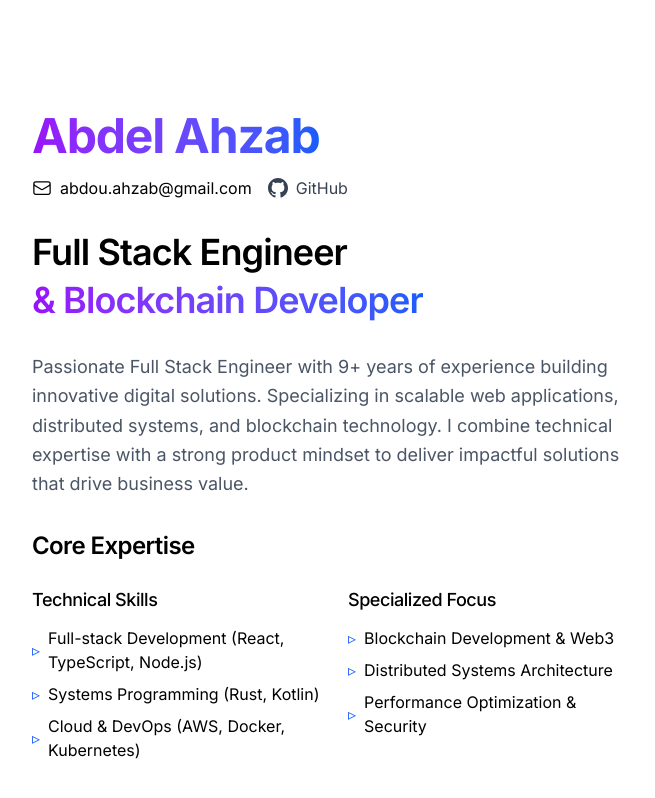
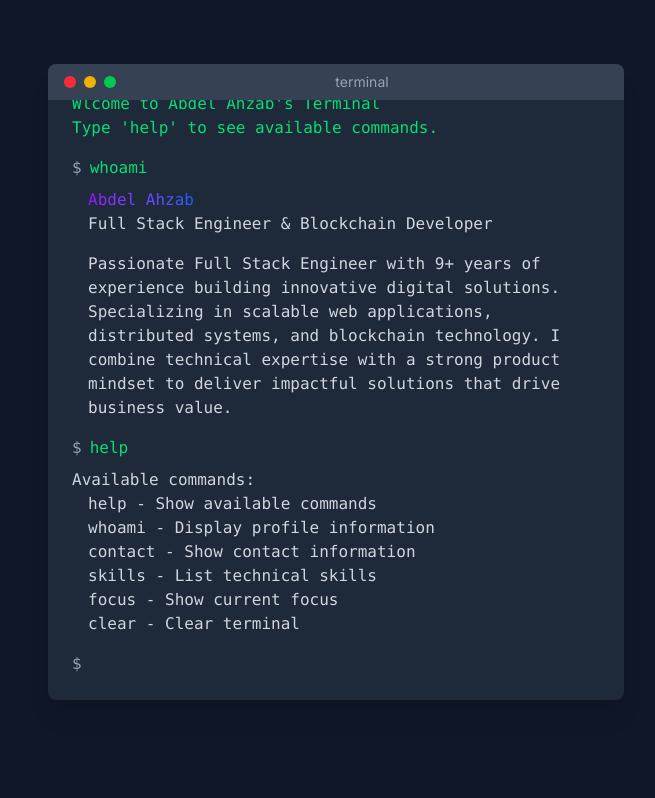
Before and after one commit to ahzab/codefolio, a Next.js app: page / in a window 1280 px wide. Shown: the top 798 px of the page, without its empty margins (304-959 px from the left). Built offline with nearby package versions, Linux system fonts and the light colour scheme.

Commit message:
Use terminal style

```diff
--- a/app/global.css
+++ b/app/global.css
@@ -53,7 +53,6 @@ html {
 /* Base styles */
 body {
   color: rgb(var(--foreground-rgb));
-  background: rgb(var(--background-rgb));
   font-family: var(--font-sans);
   -webkit-font-smoothing: antialiased;
   -moz-osx-font-smoothing: grayscale;
--- a/app/layout.tsx
+++ b/app/layout.tsx
@@ -64,13 +64,15 @@ export default function RootLayout({
   return (
     <html
       lang="en"
-      className={`${inter.variable} text-black bg-white dark:text-white dark:bg-black`}
+      className={`${inter.variable} text-black bg-gray-900 dark:text-white h-full`}
     >
-      <body className="font-sans antialiased max-w-2xl mx-4 mt-8 lg:mx-auto min-h-screen flex flex-col">
-        <main className="flex-1 flex flex-col px-2 md:px-0">
-          {children}
-        </main>
-        <Footer />
+      <body className="font-sans antialiased min-h-screen flex flex-col">
+        <div className="flex-1 flex flex-col">
+          <main className="flex-1 max-w-2xl w-full mx-auto px-4 mt-8">
+            {children}
+          </main>
+            <Footer />
+        </div>
         <Analytics />
         <SpeedInsights />
       </body>
--- a/app/page.tsx
+++ b/app/page.tsx
@@ -1,6 +1,6 @@
 'use client'
 
-import { motion } from 'framer-motion'
+import { useState, useEffect, useRef } from 'react'
 import { ContactLink } from "./components/ContactLink"
 import { GradientText } from "./components/GradientText"
 import { EmailIcon } from "./components/icons/EmailIcon"
@@ -8,196 +8,252 @@ import { GithubIcon } from "./components/icons/GithubIcon"
 import { SkillsList } from "./components/SkillsList"
 import { technicalSkills, specializedSkills } from "./constants"
 
-// Animation variants
-const containerVariants = {
-  hidden: { opacity: 0 },
-  visible: {
-    opacity: 1,
-    transition: {
-      staggerChildren: 0.2,
-      delayChildren: 0.3,
-    },
-  },
-}
+// Internal Components
+const TerminalHeader = () => (
+  <div className="bg-gray-700 px-4 py-2 flex items-center">
+    <div className="flex space-x-2">
+      <div className="w-3 h-3 bg-red-500 rounded-full"></div>
+      <div className="w-3 h-3 bg-yellow-500 rounded-full"></div>
+      <div className="w-3 h-3 bg-green-500 rounded-full"></div>
+    </div>
+    <div className="mx-auto text-gray-400 text-sm">terminal</div>
+  </div>
+)
 
-const itemVariants = {
-  hidden: { y: 20, opacity: 0 },
-  visible: {
-    y: 0,
-    opacity: 1,
-    transition: {
-      duration: 0.5,
-      ease: "easeOut",
-    },
-  },
-}
+const CommandInput = ({
+  currentCommand,
+  onCommandChange,
+  onSubmit
+}: {
+  currentCommand: string;
+  onCommandChange: (value: string) => void;
+  onSubmit: (e: React.FormEvent) => void;
+}) => (
+  <form onSubmit={onSubmit} className="flex">
+    <span className="text-gray-400">$ </span>
+    <input
+      type="text"
+      value={currentCommand}
+      onChange={(e) => onCommandChange(e.target.value)}
+      className="flex-1 ml-2 bg-transparent outline-none  border-none text-green-400 "
+      autoFocus
+    />
+  </form>
+)
 
-const slideVariants = {
-  hidden: { x: -50, opacity: 0 },
-  visible: {
-    x: 0,
-    opacity: 1,
-    transition: {
-      duration: 0.6,
-      ease: "easeOut",
-    },
-  },
-}
-
-const fadeInVariants = {
-  hidden: { opacity: 0, scale: 0.95 },
-  visible: {
-    opacity: 1,
-    scale: 1,
-    transition: {
-      duration: 0.5,
-      ease: "easeOut",
-    },
-  },
-}
+const CommandHistory = ({
+  history
+}: {
+  history: Array<{ command: string; response: React.ReactNode }>
+}) => (
+  <div className="space-y-4">
+    {history.map((item, index) => (
+      <div key={index} className="mb-4">
+        <div className="flex">
+          <span className="text-gray-400">$ </span>
+          <span className="ml-2">{item.command}</span>
+        </div>
+        {item.response && (
+          <div className="mt-2">{item.response}</div>
+        )}
+      </div>
+    ))}
+  </div>
+)
 
 export default function Page() {
-  return (
-    <motion.section
-      className="flex items-center py-20"
-      initial="hidden"
-      animate="visible"
-      variants={containerVariants}
-    >
-      <div className="px-4 sm:px-6 lg:px-8 max-w-6xl mx-auto">
-        {/* Header */}
-        <motion.h1
-          className="text-4xl sm:text-5xl font-bold mb-4 tracking-tight"
-          variants={itemVariants}
-        >
+  const [commandHistory, setCommandHistory] = useState<Array<{ command: string; response: React.ReactNode }>>([])
+  const [currentCommand, setCurrentCommand] = useState('')
+  const [welcomeText, setWelcomeText] = useState('')
+  const [welcomeComplete, setWelcomeComplete] = useState(false)
+  const containerRef = useRef<HTMLDivElement>(null)
+
+
+  const commands = {
+    help: {
+      description: 'Show available commands',
+      execute: () => (
+        <div className="text-gray-300">
+          Available commands:
+          <ul className="ml-4">
+            <li>help - Show available commands</li>
+            <li>whoami - Display profile information</li>
+            <li>contact - Show contact information</li>
+            <li>skills - List technical skills</li>
+            <li>focus - Show current focus</li>
+            <li>clear - Clear terminal</li>
+          </ul>
+        </div>
+      )
+    },
+    whoami: {
+      description: 'Display profile information',
+      execute: () => (
+        <div className="ml-4">
+          <div className="mb-2">
             <GradientText>Abdel Ahzab</GradientText>
-        </motion.h1>
-
-        {/* Contact Links */}
-        <motion.div
-          className="flex flex-wrap items-center gap-4 mb-8"
-          variants={itemVariants}
-        >
-          <motion.div
-            whileHover={{ scale: 1.05 }}
-            whileTap={{ scale: 0.95 }}
-          >
+            <div className="text-gray-300">Full Stack Engineer & Blockchain Developer</div>
+          </div>
+          <div className="text-gray-300 mt-4">
+            Passionate Full Stack Engineer with 9+ years of experience building innovative
+            digital solutions. Specializing in scalable web applications, distributed systems,
+            and blockchain technology. I combine technical expertise with a strong product mindset
+            to deliver impactful solutions that drive business value.
+          </div>
+        </div>
+      )
+    },
+    contact: {
+      description: 'Show contact information',
+      execute: () => (
+        <div className="ml-4 flex space-x-4">
           <ContactLink
             href="mailto:abdou.ahzab@gmail.com"
             icon={<EmailIcon />}
             text="abdou.ahzab@gmail.com"
-              aria-label="Email Abdel Ahzab"
+            className="text-blue-400 hover:text-blue-300"
           />
-          </motion.div>
-          <motion.div
-            whileHover={{ scale: 1.05 }}
-            whileTap={{ scale: 0.95 }}
-          >
           <ContactLink
             href="https://github.com/ahzab"
             icon={<GithubIcon />}
             text="GitHub"
-              className="text-gray-700 hover:text-gray-900 dark:text-gray-300 dark:hover:text-white transition-colors"
-              aria-label="Visit GitHub profile"
+            className="text-blue-400 hover:text-blue-300"
           />
-          </motion.div>
-        </motion.div>
-
-        {/* Role */}
-        <motion.div
-          className="text-xl md:text-4xl font-semibold mb-8 tracking-tight"
-          variants={slideVariants}
-        >
-          <motion.p
-            className="mb-2 dark:text-gray-100"
-            variants={itemVariants}
-          >
-            Full Stack Engineer
-          </motion.p>
-          <motion.div variants={itemVariants}>
-            <GradientText>&amp; Blockchain Developer</GradientText>
-          </motion.div>
-        </motion.div>
-
-        {/* Content */}
-        <motion.div
-          className="space-y-8"
-          variants={containerVariants}
-        >
-          {/* Bio */}
-          <motion.p
-            className="text-lg max-w-3xl leading-relaxed text-gray-600 dark:text-gray-300"
-            variants={fadeInVariants}
-          >
-            Passionate Full Stack Engineer with 9+ years of experience building innovative
-            digital solutions. Specializing in scalable web applications, distributed systems,
-            and blockchain technology. I combine technical expertise with a strong product mindset
-            to deliver impactful solutions that drive business value.
-          </motion.p>
-
-          {/* Expertise */}
-          <motion.div
-            className="max-w-3xl"
-            variants={containerVariants}
-          >
-            <motion.h2
-              className="text-2xl font-semibold mb-6 tracking-tight dark:text-gray-100"
-              variants={itemVariants}
-            >
-              Core Expertise
-            </motion.h2>
-            <motion.div
-              className="grid grid-cols-1 md:grid-cols-2 gap-6"
-              variants={containerVariants}
-            >
-              <motion.div
-                variants={slideVariants}
-                whileHover={{ scale: 1.02 }}
-                transition={{ duration: 0.2 }}
-              >
+        </div>
+      )
+    },
+    skills: {
+      description: 'List technical skills',
+      execute: () => (
+        <div className="ml-4 grid grid-cols-1 md:grid-cols-2 gap-6">
           <SkillsList
             title="Technical Skills"
             skills={technicalSkills}
-                  className="dark:text-gray-300"
+            className="text-gray-300"
           />
-              </motion.div>
-              <motion.div
-                variants={slideVariants}
-                whileHover={{ scale: 1.02 }}
-                transition={{ duration: 0.2 }}
-              >
           <SkillsList
             title="Specialized Focus"
             skills={specializedSkills}
-                  className="dark:text-gray-300"
+            className="text-gray-300"
           />
-              </motion.div>
-            </motion.div>
-          </motion.div>
-
-          {/* Current Focus */}
-          <motion.div
-            className="space-y-4"
-            variants={containerVariants}
-          >
-            <motion.h2
-              className="text-2xl font-semibold tracking-tight dark:text-gray-100"
-              variants={itemVariants}
-            >
-              Current Focus
-            </motion.h2>
-            <motion.p
-              className="text-lg max-w-3xl leading-relaxed text-gray-600 dark:text-gray-300"
-              variants={fadeInVariants}
-            >
+        </div>
+      )
+    },
+    focus: {
+      description: 'Show current focus',
+      execute: () => (
+        <div className="ml-4 text-gray-300">
           Currently exploring cutting-edge blockchain protocols and developing
           decentralized applications that bridge the gap between Web2 and Web3 technologies.
-              Passionate about building secure, scalable, and user-centric solutions that
-              push the boundaries of what's possible in software engineering.
-            </motion.p>
-          </motion.div>
-        </motion.div>
+          Passionate about building secure, scalable, and user-centric solutions.
         </div>
-    </motion.section>
+      )
+    },
+    clear: {
+      description: 'Clear terminal',
+      execute: () => {
+        setCommandHistory([])
+        return null
+      }
+    }
+  }
+
+  const executeCommandWithDelay = (command: string, delay: number) => {
+      return new Promise<void>((resolve) => {
+        setTimeout(() => {
+          setCommandHistory(prev => [...prev, {
+            command: command,
+            response: commands[command as keyof typeof commands].execute()
+          }])
+          resolve()
+        }, delay)
+      })
+    }
+
+    useEffect(() => {
+      const fullWelcomeText = "Welcome to Abdel Ahzab's Terminal\nType 'help' to see available commands."
+      let index = 0
+      const timer = setInterval(() => {
+        if (index < fullWelcomeText.length) {
+          setWelcomeText(prev => prev + fullWelcomeText.charAt(index))
+          index++
+        } else {
+          clearInterval(timer)
+          setWelcomeComplete(true)
+        }
+      }, 50)
+
+      return () => clearInterval(timer)
+    }, [])
+
+    useEffect(() => {
+      if (welcomeComplete) {
+        const runInitialCommands = async () => {
+          await executeCommandWithDelay('whoami', 500)
+          await executeCommandWithDelay('help', 1000)
+        }
+
+        runInitialCommands()
+      }
+    }, [welcomeComplete])
+
+  useEffect(() => {
+    if (containerRef.current) {
+      containerRef.current.scrollTop = containerRef.current.scrollHeight
+    }
+  }, [commandHistory])
+
+  const handleCommand = (e: React.FormEvent) => {
+    e.preventDefault()
+    const trimmedCommand = currentCommand.trim().toLowerCase()
+
+    const newHistoryItem = {
+      command: currentCommand,
+      response: null as React.ReactNode
+    }
+
+    if (trimmedCommand) {
+      if (trimmedCommand in commands) {
+        newHistoryItem.response = commands[trimmedCommand as keyof typeof commands].execute()
+      } else {
+        newHistoryItem.response = (
+          <div className="text-red-400">
+            Command not found. Type 'help' to see available commands.
+          </div>
         )
       }
+    }
+
+    setCommandHistory(prev => [...prev, newHistoryItem])
+    setCurrentCommand('')
+  }
+
+  return (
+    <div className="min-h-screen p-8 bg-gray-900">
+      <div className="max-w-4xl mx-auto">
+        <div className="bg-gray-800 rounded-lg overflow-hidden shadow-xl">
+          <TerminalHeader />
+
+          <div
+            ref={containerRef}
+            className="p-6 font-mono text-green-400 h-[600px] overflow-y-auto"
+          >
+            <div className="mb-4">
+              {welcomeText.split('\n').map((line, i) => (
+                <div key={i}>{line}</div>
+              ))}
+            </div>
+
+            <CommandHistory history={commandHistory} />
+
+            <CommandInput
+              currentCommand={currentCommand}
+              onCommandChange={setCurrentCommand}
+              onSubmit={handleCommand}
+            />
+          </div>
+        </div>
+      </div>
+    </div>
+  )
+}
```
Also changed, not shown: app/components/footer.tsx (+6 -4 lines). Lines whose indentation alone changed are shown as unchanged.
